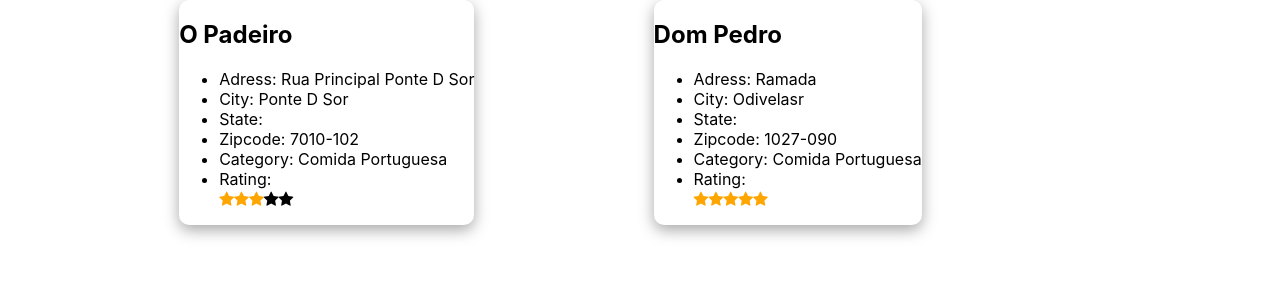
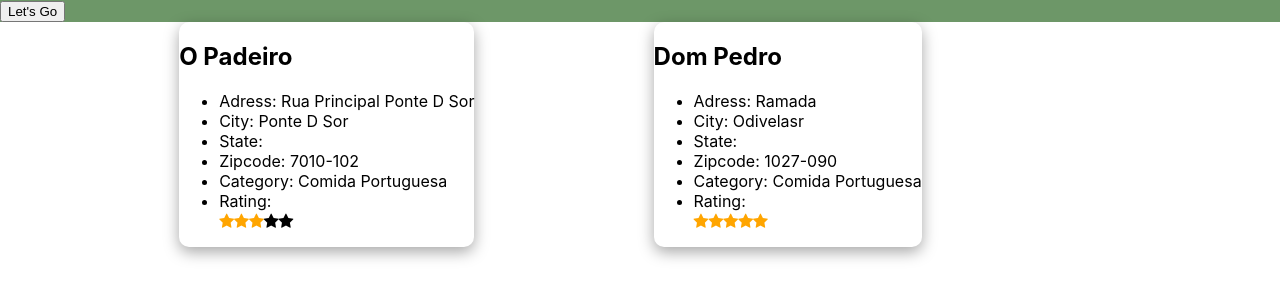
Before and after one commit to firze20/ravenous, a React (Create React App) app: page / in a window 1280 px wide. Shown: the top 300 px of the page. Built offline with nearby package versions, Linux system fonts and the light colour scheme.

Commit message:
added stuff

```diff
--- a/src/App.js
+++ b/src/App.js
@@ -1,11 +1,12 @@
 import "./components/styles";
 // Sub Components
 
-import { BusinessList } from "./components";
+import { BusinessList, SearchBarComponent } from "./components";
 
 function App() {
   return (
     <div>
+      <SearchBarComponent />
       <BusinessList />
     </div>
   );
--- a/src/components/SearchBarComponent.jsx
+++ b/src/components/SearchBarComponent.jsx
@@ -2,8 +2,8 @@ import React from "react";
 
 export const SearchBarComponent = () => {
     return(
-        <div>
-
+        <div className="search">
+            <button>Let's Go</button>
         </div>
     )
 }
--- a/src/components/index.js
+++ b/src/components/index.js
@@ -1,2 +1,3 @@
 export * from './Business';
 export * from './BusinessList';
+export * from './SearchBarComponent';
--- a/src/components/styles/SearchBarComponent.css
+++ b/src/components/styles/SearchBarComponent.css
@@ -1,3 +1,5 @@
 .search {
-    background-image: "";
+    background-color: rgb(109, 151, 104);
+    height: fit-content;
+    width: 100%
 }
```
Also changed, not shown: src/components/BusinessList.jsx (indentation only).
